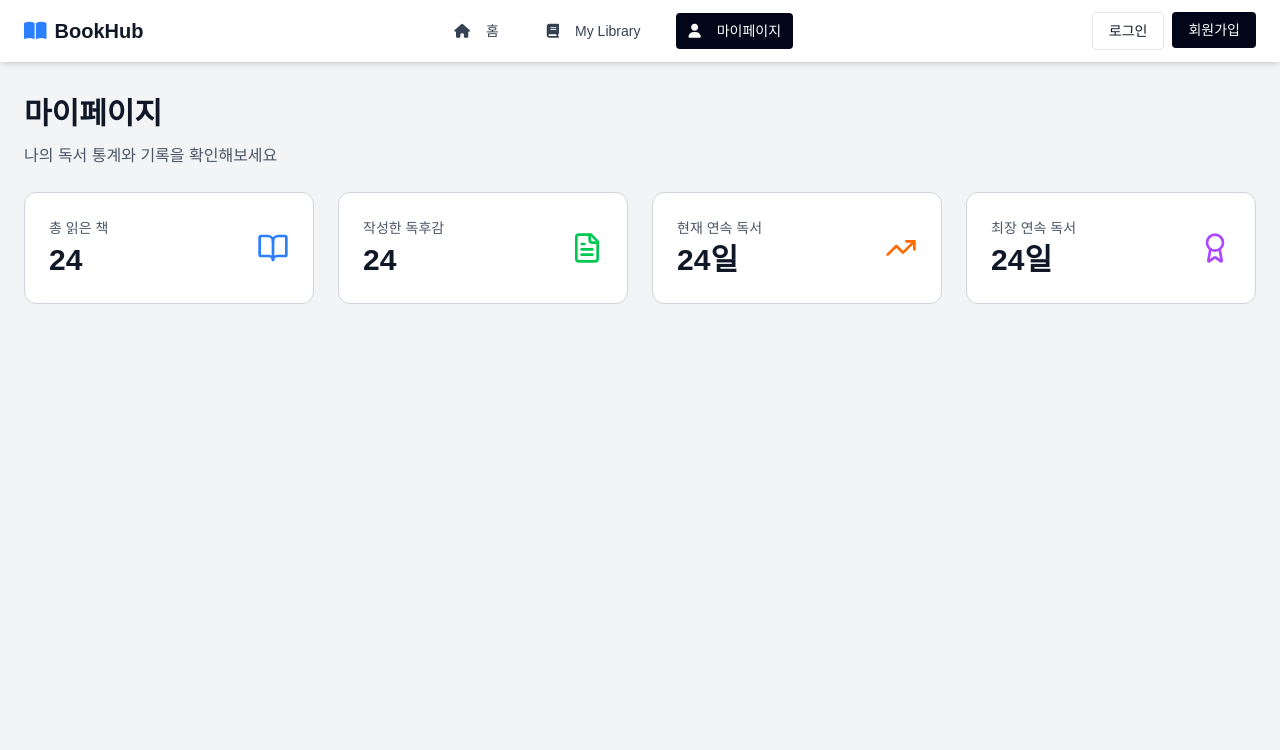
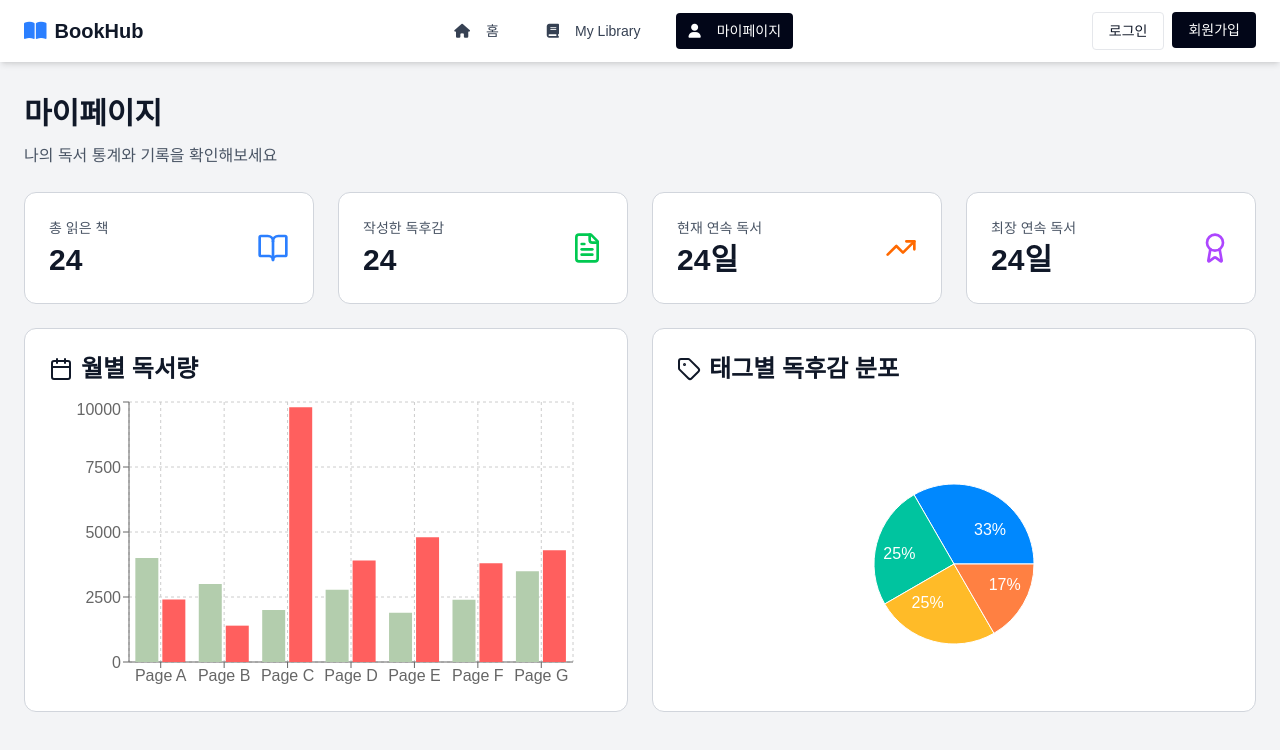
Before and after one commit to DEEPDIVE-BookJuck-BookJuck/BookJuck-BookJuck, a Next.js app: page /mypage in a window 1280 px wide. Shown: the top 750 px of the page. Built offline with nearby package versions, Linux system fonts and the light colour scheme.

Commit message:
feat: Graph 컴포넌트 생성 및 적용

```diff
--- a/src/app/mypage/page.tsx
+++ b/src/app/mypage/page.tsx
@@ -1,3 +1,4 @@
+import Graph from '@/components/Graph'
 import StatisticsCard from '@/components/StatisticsCard'
 
 export default function MyPage() {
@@ -16,6 +17,10 @@ export default function MyPage() {
           <StatisticsCard title="currentStreak" />
           <StatisticsCard title="longestStreak" />
         </div>
+        <div className="grid grid-cols-2 gap-6">
+          <Graph title="MonthlyGraph" />
+          <Graph title="TagGraph" />
+        </div>
       </div>
     </>
   )
--- /dev/null
+++ b/src/components/Graph.tsx
@@ -0,0 +1,22 @@
+'use client'
+
+import { Calendar, Tag } from 'lucide-react'
+import MonthlyGraph from './MonthlyGraph'
+import TagGraph from './TagGraph'
+
+export default function Graph({ title }: { title: string }) {
+  return (
+    <div className="h-96 bg-white border-1 border-gray-300 rounded-xl px-6 py-6">
+      <div className="flex items-center gap-2 mb-3">
+        {title == 'MonthlyGraph' ? <Calendar /> : <Tag />}
+        <p className="text-2xl font-bold">
+          {title == 'MonthlyGraph'
+            ? '월별 독서량'
+            : '태그별 독후감 분포'}
+        </p>
+      </div>
+      {title == 'MonthlyGraph' && <MonthlyGraph />}
+      {title == 'TagGraph' && <TagGraph />}
+    </div>
+  )
+}
```
